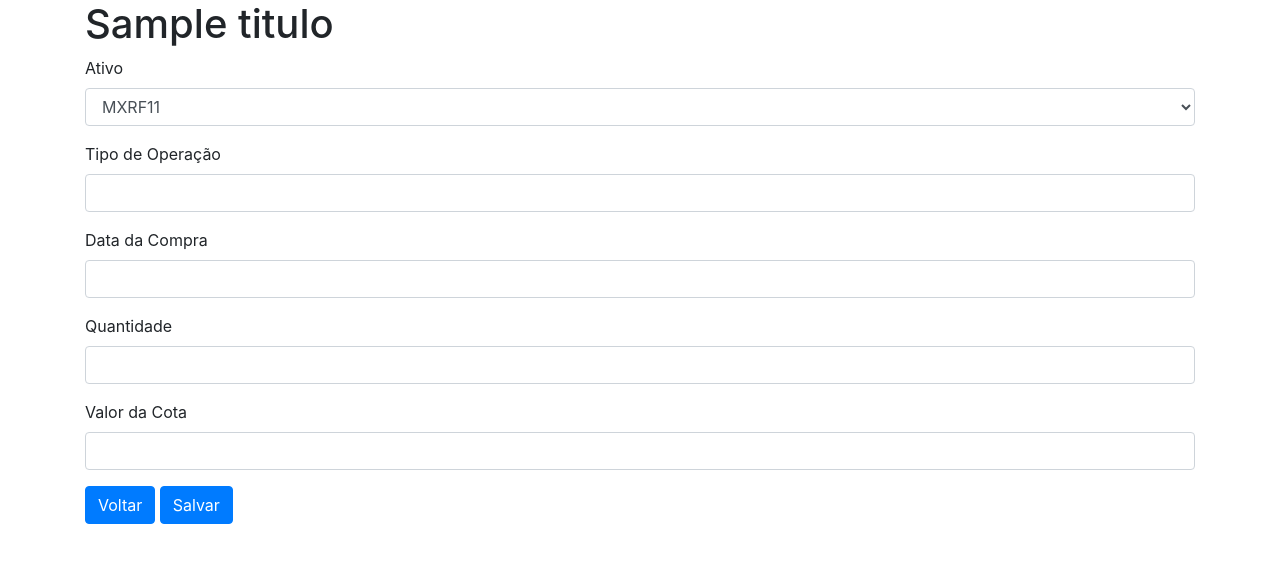
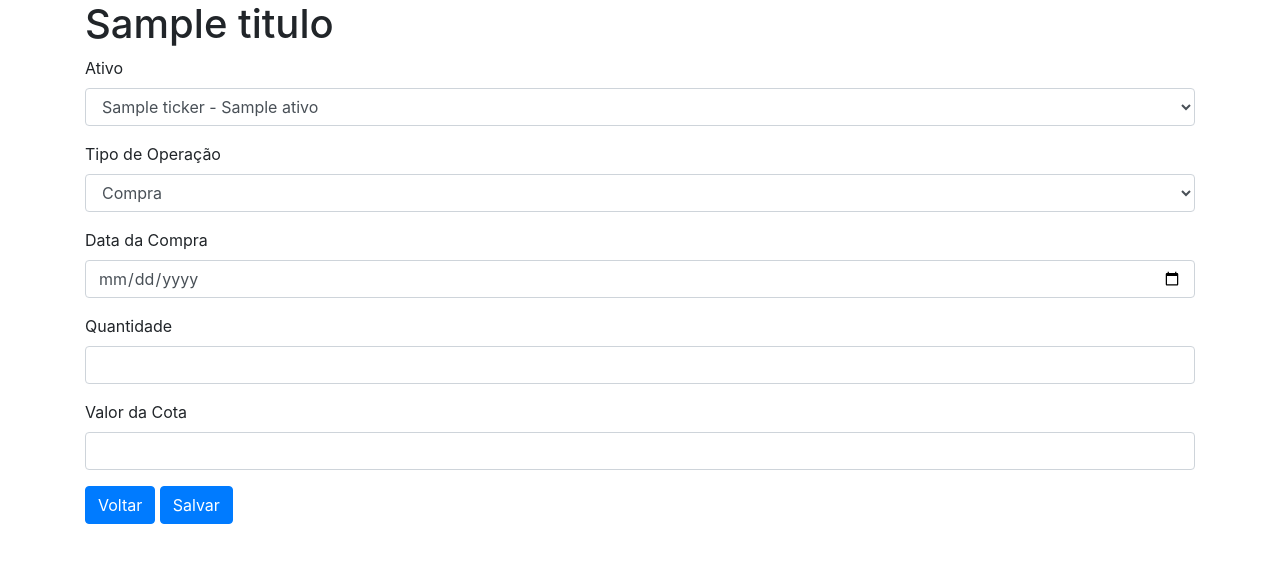
Before and after one commit to doandersonferreira/python-flask-fundos-imobiliarios, a Flask app: template templates/nova_operacao.html in a window 1280 px wide. Shown: the top 563 px of the page. Run offline with Flask 2, Linux system fonts and the light colour scheme; the template is opened without the code that fills it: most values are stand-ins (such as "Sample title", 1, 10 or a date in 2020); some libraries are stand-ins or nearby versions.

Commit message:
Obtendo ativos do banco de dados para montar o campo do formulario de operacoes

```diff
--- /dev/null
+++ b/daos/AtivoDao.py
@@ -0,0 +1,22 @@
+from models.Ativo import Ativo
+
+SQL_ATIVOS = 'SELECT * from ativo order by ticker'
+
+class AtivoDao:
+
+    def __init__(self, db):
+        self.__db = db
+
+    def buscar(self):
+        cursor = self.__db.connection.cursor()
+        cursor.execute(SQL_ATIVOS)
+        dados = cursor.fetchall()
+        ativos = self.traduz_ativos(dados) if dados else None
+        return ativos
+
+    def traduz_ativos(self, dados):
+        ativos = []
+        for dado in dados:
+            ativo = Ativo(dado[1], dado[2], dado[3], dado[0])
+            ativos.append(ativo)
+        return ativos
--- a/index.py
+++ b/index.py
@@ -1,7 +1,8 @@
 from flask import Flask, render_template, request, redirect, url_for, session, flash
 from flask_mysqldb import MySQL
 from models.Usuario import Usuario
-from daos.usuario_dao import UsuarioDao
+from daos.UsuarioDao import UsuarioDao
+from daos.AtivoDao import AtivoDao
 
 
 app = Flask(__name__)
@@ -20,6 +21,7 @@ app.config['MYSQL_PORT'] = 3306
 db = MySQL(app)
 
 usuario_dao = UsuarioDao(db)
+ativo_dao = AtivoDao(db)
 
 def usuario_logado():
     if ('usuario_logado' not in session or session['usuario_logado'] == None):
@@ -91,8 +93,10 @@ def criar_usuario():
 
 @app.route('/operacao/novo')
 def nova_operacao():
+
     if usuario_logado():
-        return render_template('nova_operacao.html', titulo='Registro de Operações')
+        ativos = ativo_dao.buscar()
+        return render_template('nova_operacao.html', titulo='Registro de Operações', ativos = ativos)
     else:
         return redirect(url_for('login', proxima=url_for('nova_operacao')))
 
--- a/templates/nova_operacao.html
+++ b/templates/nova_operacao.html
@@ -5,28 +5,30 @@
         <fieldset>
           <div class="form-group">
             <label for="ativos">Ativo</label>
-            <select class="form-control" id="ativos" name="ativos">
-              <option value="1">MXRF11</option>
-              <option value="2">BCFF11</option>
-              <option value="3">MFII11</option>
-              <option value="4">RECT11</option>
+            <select class="form-control" id="ativos" name="ativo">
+              {% for ativo in ativos %}
+              <option value={{ ativo.id }}}}>{{ ativo.ticker }} - {{ ativo.nome }}</option>
+              {% endfor %}
             </select>
           </div>
           <div class="form-group">
-            <label for="tipo">Tipo de Operação</label>
-            <input type="text" id="tipo" name="tipo" class="form-control">
+            <label for="tipos">Tipo de Operação</label>
+            <select class="form-control" id="tipos" name="tipo">
+              <option value="C">Compra</option>
+              <option value="V">Venda</option>
+            </select>
           </div>
           <div class="form-group">
             <label for="data">Data da Compra</label>
-            <input type="text" id="data" name="data" class="form-control">
+            <input type="date" id="data" name="data" class="form-control">
           </div>
           <div class="form-group">
             <label for="quantidade">Quantidade</label>
-            <input type="text" id="quantidade" name="quantidade" class="form-control">
+            <input type="number" id="quantidade" name="quantidade" min="1" class="form-control">
           </div>
           <div class="form-group">
             <label for="valor">Valor da Cota</label>
-            <input type="text" id="valor" name="valor" class="form-control">
+            <input type="" id="valor" name="valor" class="form-control">
           </div>
           <a href="{{ url_for('home') }}" class="btn btn-primary">Voltar</a>
           <button type="submit" class="btn btn-primary btn-salvar">Salvar</button>
```
Also changed, not shown: daos/UsuarioDao.py (renamed from daos/usuario_dao.py).
